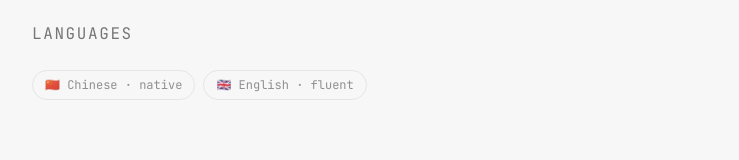
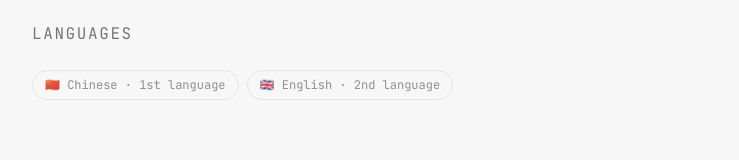
Before and after one commit to leodenglovescode/leodeng.dev, a Vue app: page /about in a window 1280 px wide. Shown: the part 1713-1873 px from the top of the page, without its empty margins (248-987 px from the left). Built offline with nearby package versions, Linux system fonts and the light colour scheme.

Commit message:
fix: label languages as 1st/2nd language, drop fluency wording

```diff
--- a/src/pages/About.vue
+++ b/src/pages/About.vue
@@ -85,8 +85,8 @@ const age = Math.floor((new Date() - new Date(2010, 1, 1)) / 31557600000)
       <div class="flex flex-wrap gap-2">
         <span
           v-for="l in [
-            { flag: '🇨🇳', name: 'Chinese', level: 'native' },
-            { flag: '🇬🇧', name: 'English', level: 'fluent' },
+            { flag: '🇨🇳', name: 'Chinese', level: '1st language' },
+            { flag: '🇬🇧', name: 'English', level: '2nd language' },
           ]"
           :key="l.name"
           class="text-xs font-mono px-3 py-1.5 rounded-full border border-fg/8 text-muted/80 hover:text-fg hover:border-accent/30 transition-all cursor-default"
```
